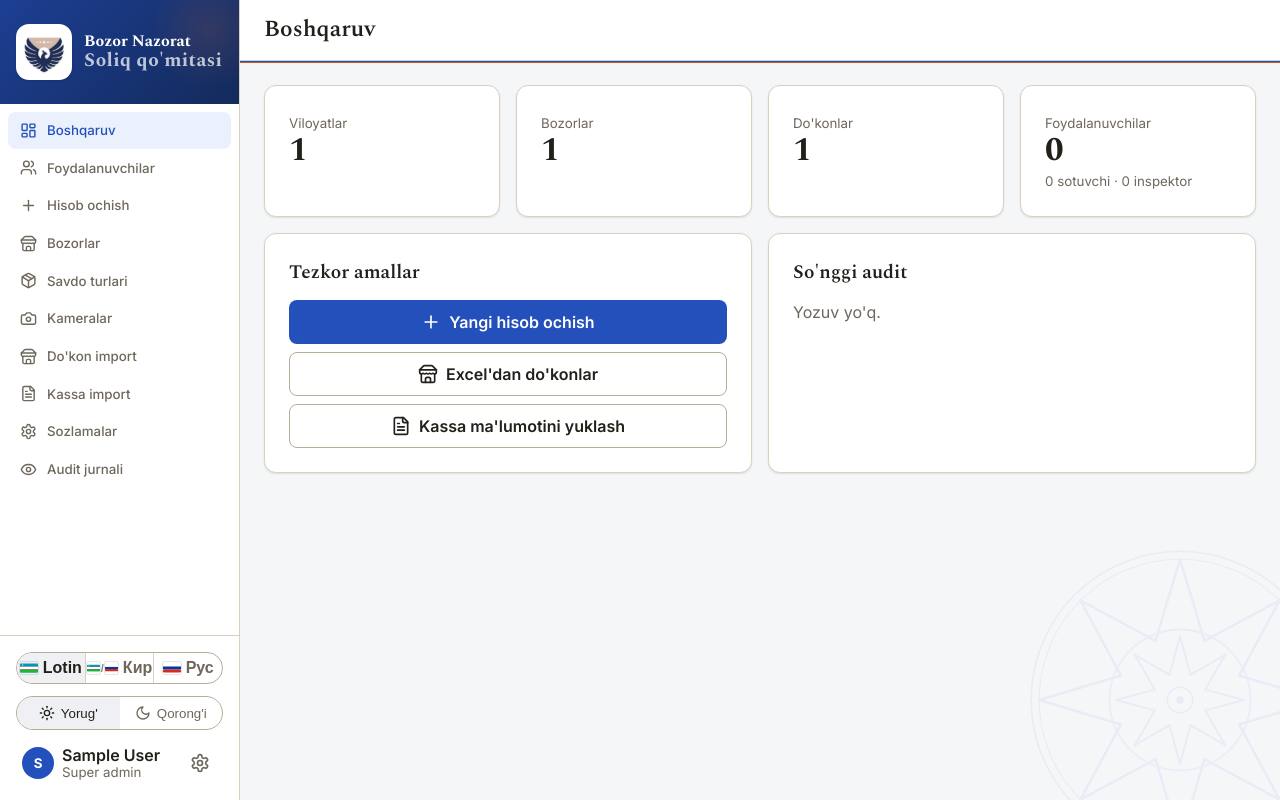
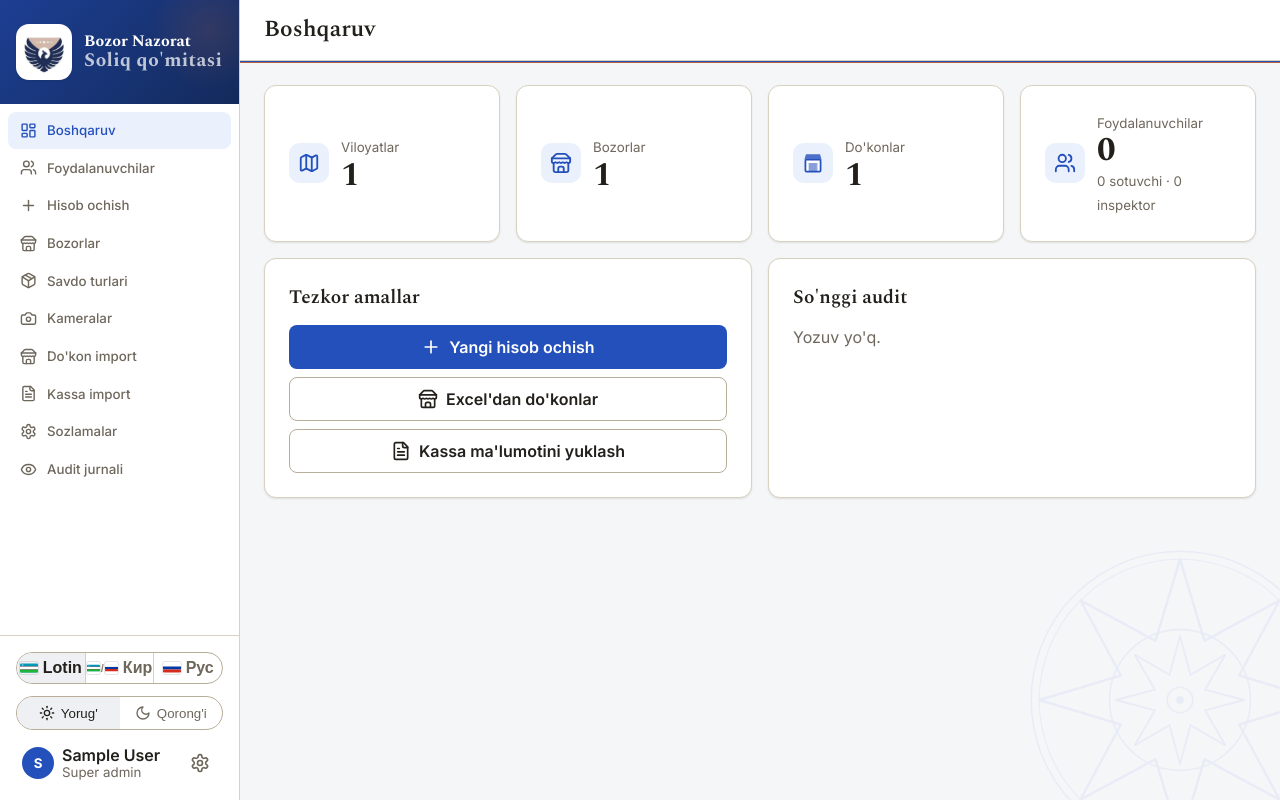
Before and after one commit to afruzbackend/savdoyimbozor, a Django app: page / in a window 1280 px wide. Run offline with Django 5.2, Linux system fonts and the light colour scheme; a user stored in the database is signed in; tables that the repository leaves empty hold one stand-in row (values such as "Sample post"); data that the repository does not hold is empty; parts of the project's set-up code (start-up, migrations or seed data) failed here and were passed over.

Commit message:
UX: dashboard kartalariga ikonka + animatsiya (do'kon jalyuzi yopiladi)
- Panel dashboard: har statistika kartasiga rangli ikonka (viloyat/bozor/
  do'kon/foydalanuvchi) + yuklanganda yumshoq ko'tarilib chiqish (staggered).
- "Do'konlar" kartasi: maxsus do'kon ikonkasi — jalyuz (eshik) sekin yopilib-
  ochilib turadi (shopShutter loop). prefers-reduced-motion hurmat qilinadi.

Co-Authored-By: Claude Opus 4.8 <noreply@anthropic.com>

```diff
--- a/static/css/components.css
+++ b/static/css/components.css
@@ -110,6 +110,24 @@ input:-webkit-autofill:focus,.textarea:-webkit-autofill{
 .truth-ring{--v:0;--c:var(--ok);width:104px;height:104px;flex:none;border-radius:50%;
   display:grid;place-items:center;position:relative;
   background:conic-gradient(var(--c) calc(var(--v)*1%),var(--surface-sunken) 0)}
+/* Dashboard kartalari — yuklanganda yumshoq ko'tarilib chiqadi (bir marta) */
+.stat-pop{opacity:0;transform:translateY(10px);animation:statPop .5s cubic-bezier(.2,.7,.3,1) forwards}
+.stat-pop:nth-child(2){animation-delay:.07s}
+.stat-pop:nth-child(3){animation-delay:.14s}
+.stat-pop:nth-child(4){animation-delay:.21s}
+@keyframes statPop{to{opacity:1;transform:none}}
+.stat-card{display:flex;align-items:center;gap:var(--sp-3)}
+.stat-card .stat-ic{width:40px;height:40px;flex:none;border-radius:11px;display:grid;place-items:center;
+  background:var(--brand-50);color:var(--primary)}
+:root[data-theme="dark"] .stat-card .stat-ic{background:var(--brand-900);color:var(--brand-200)}
+.stat-card .stat-ic .icon{width:22px;height:22px}
+/* Do'kon ikonkasi — jalyuz (eshik) yopilib-ochilib turadi */
+.shop-anim{width:26px;height:26px;overflow:hidden}
+.shop-anim .shutter{transform-origin:center top;animation:shopShutter 4.5s ease-in-out infinite}
+@keyframes shopShutter{0%{transform:scaleY(0)}35%{transform:scaleY(1)}62%{transform:scaleY(1)}90%,100%{transform:scaleY(0)}}
+@media (prefers-reduced-motion:reduce){
+  .stat-pop{animation:none;opacity:1;transform:none}
+  .shop-anim .shutter{animation:none;transform:scaleY(1)}}
 .truth-ring::before{content:"";position:absolute;inset:10px;border-radius:50%;background:var(--surface)}
 .truth-ring .val{position:relative;font-family:var(--font-serif);font-weight:700;
   font-size:var(--t-3);font-variant-numeric:tabular-nums;color:var(--ink)}
--- a/templates/panel/dashboard.html
+++ b/templates/panel/dashboard.html
@@ -4,10 +4,24 @@
 {% block heading %}Boshqaruv{% endblock %}
 {% block content %}
 <div class="grid grid-4" style="margin-bottom:var(--sp-4)">
-  <div class="card"><small class="muted">Viloyatlar</small><div class="truth-big" style="font-size:var(--t-4)">{{ regions }}</div></div>
-  <div class="card"><small class="muted">Bozorlar</small><div class="truth-big" style="font-size:var(--t-4)">{{ markets }}</div></div>
-  <div class="card"><small class="muted">Do'konlar</small><div class="truth-big" style="font-size:var(--t-4)">{{ shops }}</div></div>
-  <div class="card"><small class="muted">Foydalanuvchilar</small><div class="truth-big" style="font-size:var(--t-4)">{{ sellers|add:inspectors }}</div><small class="muted">{{ sellers }} sotuvchi · {{ inspectors }} inspektor</small></div>
+  <div class="card stat-pop stat-card">
+    <span class="stat-ic"><svg class="icon"><use href="{% static 'icons/sprite.svg' %}#i-map"></use></svg></span>
+    <div><small class="muted">Viloyatlar</small><div class="truth-big" style="font-size:var(--t-4);line-height:1">{{ regions }}</div></div></div>
+  <div class="card stat-pop stat-card">
+    <span class="stat-ic"><svg class="icon"><use href="{% static 'icons/sprite.svg' %}#i-store"></use></svg></span>
+    <div><small class="muted">Bozorlar</small><div class="truth-big" style="font-size:var(--t-4);line-height:1">{{ markets }}</div></div></div>
+  <div class="card stat-pop stat-card">
+    <span class="stat-ic" aria-hidden="true">
+      <svg class="shop-anim" viewBox="0 0 24 24" fill="none">
+        <path d="M4 9 L5.5 4 H18.5 L20 9 Z" fill="currentColor" opacity=".8"/>
+        <rect x="5" y="9" width="14" height="11" rx="1" fill="var(--surface)" stroke="currentColor" stroke-width="1.6"/>
+        <rect class="shutter" x="8" y="12" width="8" height="8" fill="currentColor" opacity=".55"/>
+      </svg></span>
+    <div><small class="muted">Do'konlar</small><div class="truth-big" style="font-size:var(--t-4);line-height:1">{{ shops }}</div></div></div>
+  <div class="card stat-pop stat-card">
+    <span class="stat-ic"><svg class="icon"><use href="{% static 'icons/sprite.svg' %}#i-users"></use></svg></span>
+    <div><small class="muted">Foydalanuvchilar</small><div class="truth-big" style="font-size:var(--t-4);line-height:1">{{ sellers|add:inspectors }}</div>
+      <small class="muted">{{ sellers }} sotuvchi · {{ inspectors }} inspektor</small></div></div>
 </div>
 <div class="grid grid-2">
   <div class="card">
```
